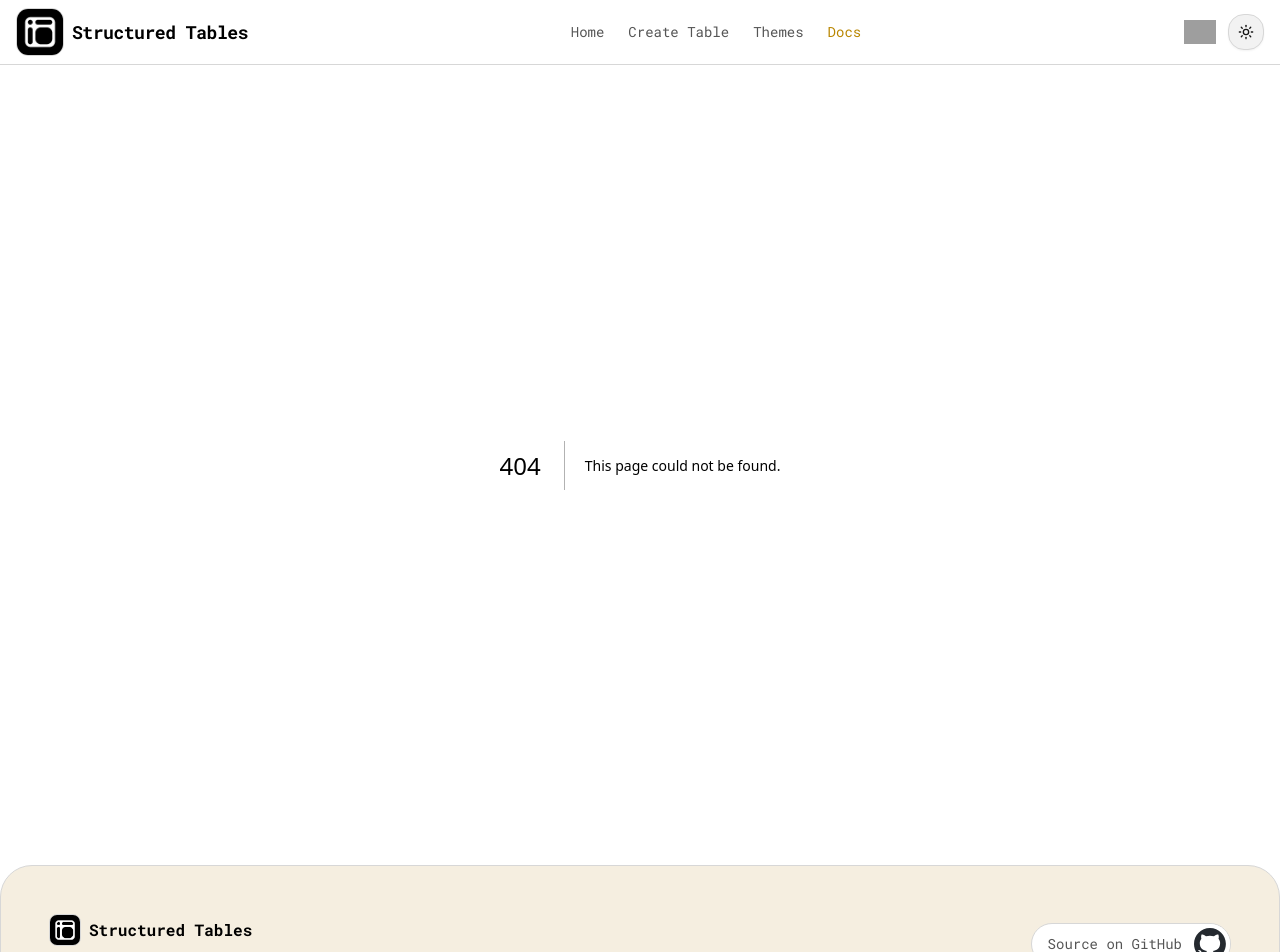
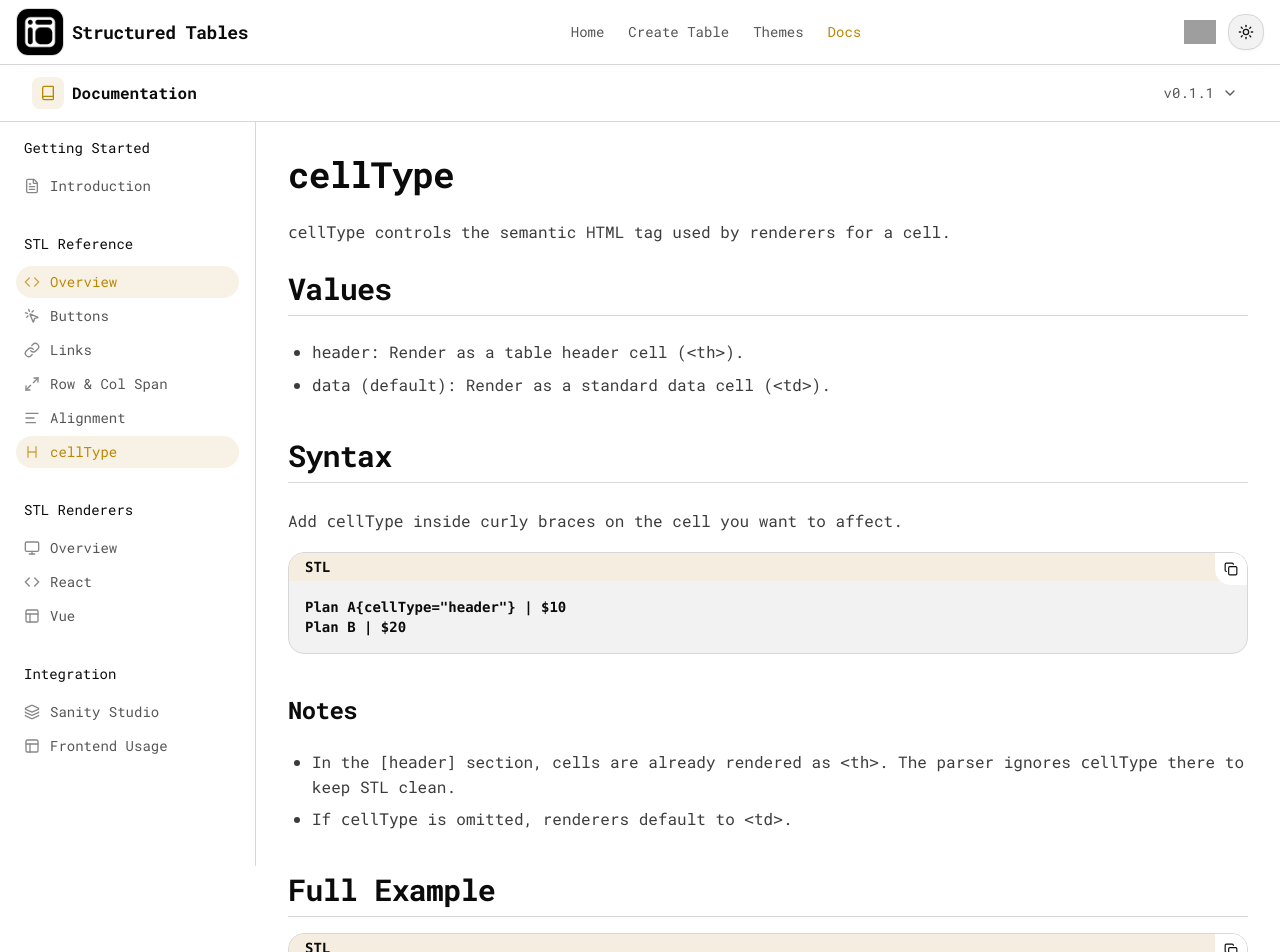
Before and after one commit to ameghcoder/structured-table, a Next.js app in the folder apps/web/: page /docs/stl-syntax/celltype in a window 1280 px wide. Before the commit this address had no page. Shown: the top 952 px of the page. Built offline with nearby package versions, Linux system fonts and the light colour scheme; grey boxes are pictures that could not be loaded.

Commit message:
docs(stl): add dedicated cellType page and nav entry

```diff
--- a/apps/web/src/app/docs/layout.tsx
+++ b/apps/web/src/app/docs/layout.tsx
@@ -3,7 +3,7 @@
 import { useState } from 'react'
 import Link from 'next/link'
 import { usePathname } from 'next/navigation'
-import { Book, FileText, ChevronDown, Code, Layers, Layout, MousePointerClick, Link as LinkIcon, Maximize2, AlignLeft, Monitor } from 'lucide-react'
+import { Book, FileText, ChevronDown, Code, Layers, Layout, MousePointerClick, Link as LinkIcon, Maximize2, AlignLeft, Monitor, Heading } from 'lucide-react'
 import { Button } from '@/components/ui/button'
 import { DropdownMenu, DropdownMenuContent, DropdownMenuItem, DropdownMenuTrigger } from '@/components/ui/dropdown-menu'
 
@@ -22,6 +22,7 @@ const docsNavigation = [
             { title: 'Links', href: '/docs/stl-syntax/links', icon: LinkIcon },
             { title: 'Row & Col Span', href: '/docs/stl-syntax/spanning', icon: Maximize2 },
             { title: 'Alignment', href: '/docs/stl-syntax/alignment', icon: AlignLeft },
+            { title: 'cellType', href: '/docs/stl-syntax/celltype', icon: Heading },
         ],
     },
     {
--- /dev/null
+++ b/apps/web/src/app/docs/stl-syntax/celltype/page.tsx
@@ -0,0 +1,81 @@
+import {
+  TypographyBlockCode,
+  TypographyH1,
+  TypographyH2,
+  TypographyH3,
+  TypographyList,
+  TypographyP,
+} from "@/components/ui/typography";
+import { Metadata } from "next";
+
+export const metadata: Metadata = {
+  title: "cellType (Header vs Data Cells)",
+  description:
+    "Use the cellType attribute to control whether a body cell renders as <th> or <td>.",
+};
+
+export default function CellTypePage() {
+  return (
+    <div className="prose prose-slate dark:prose-invert max-w-none">
+      <TypographyH1>cellType</TypographyH1>
+      <TypographyP>
+        <code>cellType</code> controls the semantic HTML tag used by renderers
+        for a cell.
+      </TypographyP>
+
+      <TypographyH2 className="mt-6">Values</TypographyH2>
+      <TypographyList
+        list={[
+          <p key="1">
+            <code>header</code>: Render as a table header cell (
+            <code>&lt;th&gt;</code>).
+          </p>,
+          <p key="2">
+            <code>data</code> (default): Render as a standard data cell (
+            <code>&lt;td&gt;</code>).
+          </p>,
+        ]}
+      />
+
+      <TypographyH2 className="mt-10">Syntax</TypographyH2>
+      <TypographyP>
+        Add <code>cellType</code> inside curly braces on the cell you want to
+        affect.
+      </TypographyP>
+      <TypographyBlockCode lang="STL">
+        {`Plan A{cellType="header"} | $10
+Plan B | $20`}
+      </TypographyBlockCode>
+
+      <TypographyH3 className="mt-10">Notes</TypographyH3>
+      <TypographyList
+        list={[
+          <p key="1">
+            In the <code>[header]</code> section, cells are already rendered as{" "}
+            <code>&lt;th&gt;</code>. The parser ignores <code>cellType</code>{" "}
+            there to keep STL clean.
+          </p>,
+          <p key="2">
+            If <code>cellType</code> is omitted, renderers default to{" "}
+            <code>&lt;td&gt;</code>.
+          </p>,
+        ]}
+      />
+
+      <TypographyH2 className="mt-10">Full Example</TypographyH2>
+      <TypographyBlockCode lang="STL">
+        {`#table
+cols: 2
+
+[header]
+Plan | Price
+
+[body]
+Plan A{cellType="header"} | $10
+Plan B{cellType="header"} | $20
+
+#endtable`}
+      </TypographyBlockCode>
+    </div>
+  );
+}
--- a/apps/web/src/app/docs/stl-syntax/page.tsx
+++ b/apps/web/src/app/docs/stl-syntax/page.tsx
@@ -81,6 +81,9 @@ Product 1st | ₹ 2,999 | [button text="Buy Now" url="/buy-a" action="action" ta
                 <li><code>align</code>: &apos;left&apos;, &apos;center&apos;, or &apos;right&apos;.</li>
                 <li><code>cellType</code>: &apos;header&apos; or &apos;data&apos; (controls whether renderers use <code>&lt;th&gt;</code> or <code>&lt;td&gt;</code>).</li>
             </ul>
+            <TypographyP>
+                For details and more examples, see <TypographyLink className="text-primary" href={"/docs/stl-syntax/celltype"}>cellType documentation</TypographyLink>.
+            </TypographyP>
             <TypographyBlockCode lang="STL">
                 {`Plan A{cellType="header"} | {colSpan=2,align=center} Fast | 120ms{rowSpan=2} | [button text="Buy" url="/buy-a" action="action" targetId="target-id"]`}
             </TypographyBlockCode>
```
